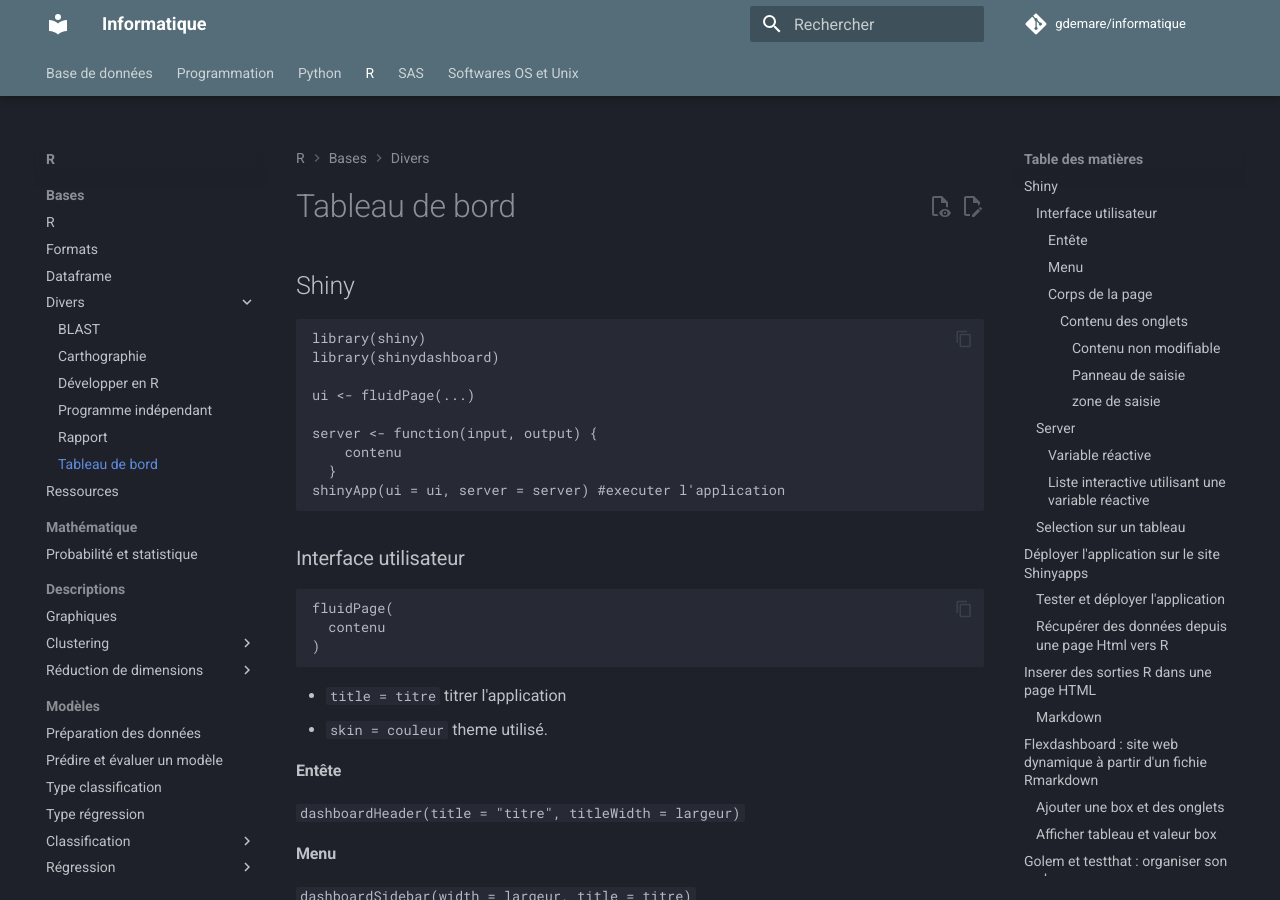
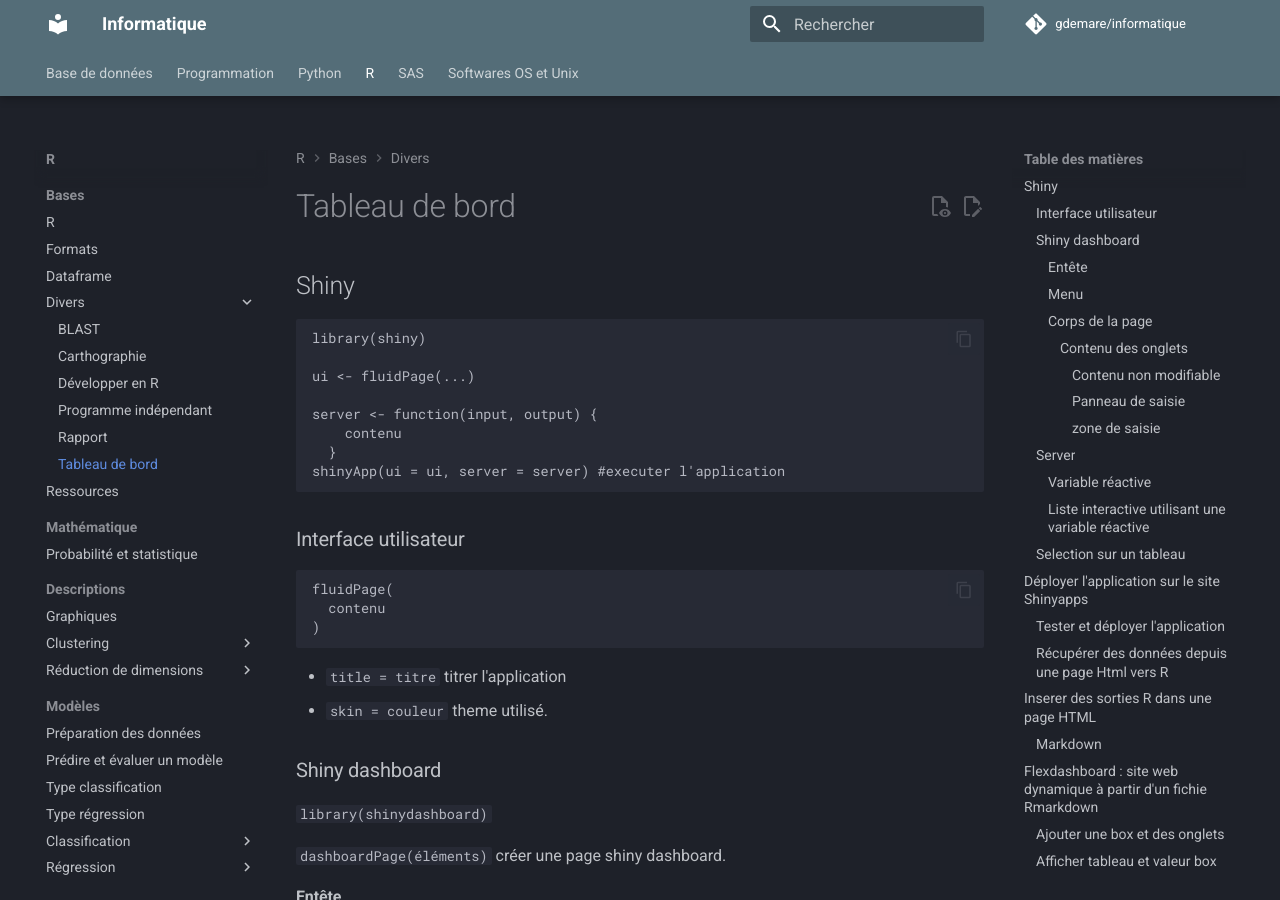
Before and after one commit to gdemare/Informatique, an MkDocs documentation site: the page built from docs/r/tableau-de-bord_r.md, in a window 1280 px wide and 900 px high. Built offline with MkDocs 1.6.1 and Material for MkDocs 9.7.7, drawn with Linux system fonts in a browser that asks for light colours; comment, search, counter and statistics services are not loaded.

Commit message:
Update tableau-de-bord_r.md

```diff
--- a/docs/r/tableau-de-bord_r.md
+++ b/docs/r/tableau-de-bord_r.md
@@ -22,6 +21,12 @@ fluidPage(
 
 * `title = titre` titrer l'application
 * `skin = couleur` theme utilisé.
+
+### Shiny dashboard
+
+`library(shinydashboard)`
+
+`dashboardPage(éléments)` créer une page shiny dashboard.
 
 #### Entête
 
```
Also changed, not shown: other parts of docs/r/tableau-de-bord_r.md (+0 -1 lines).
